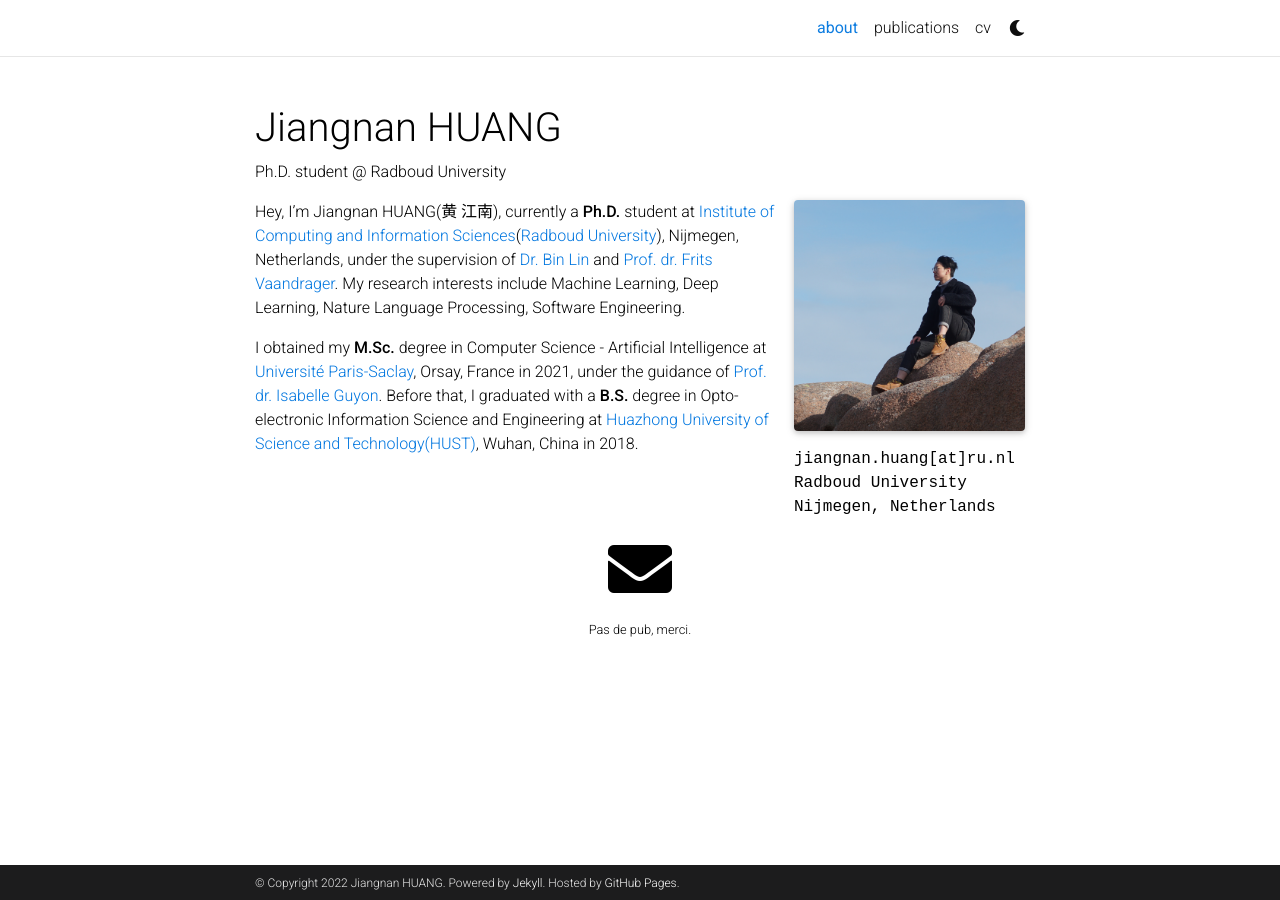
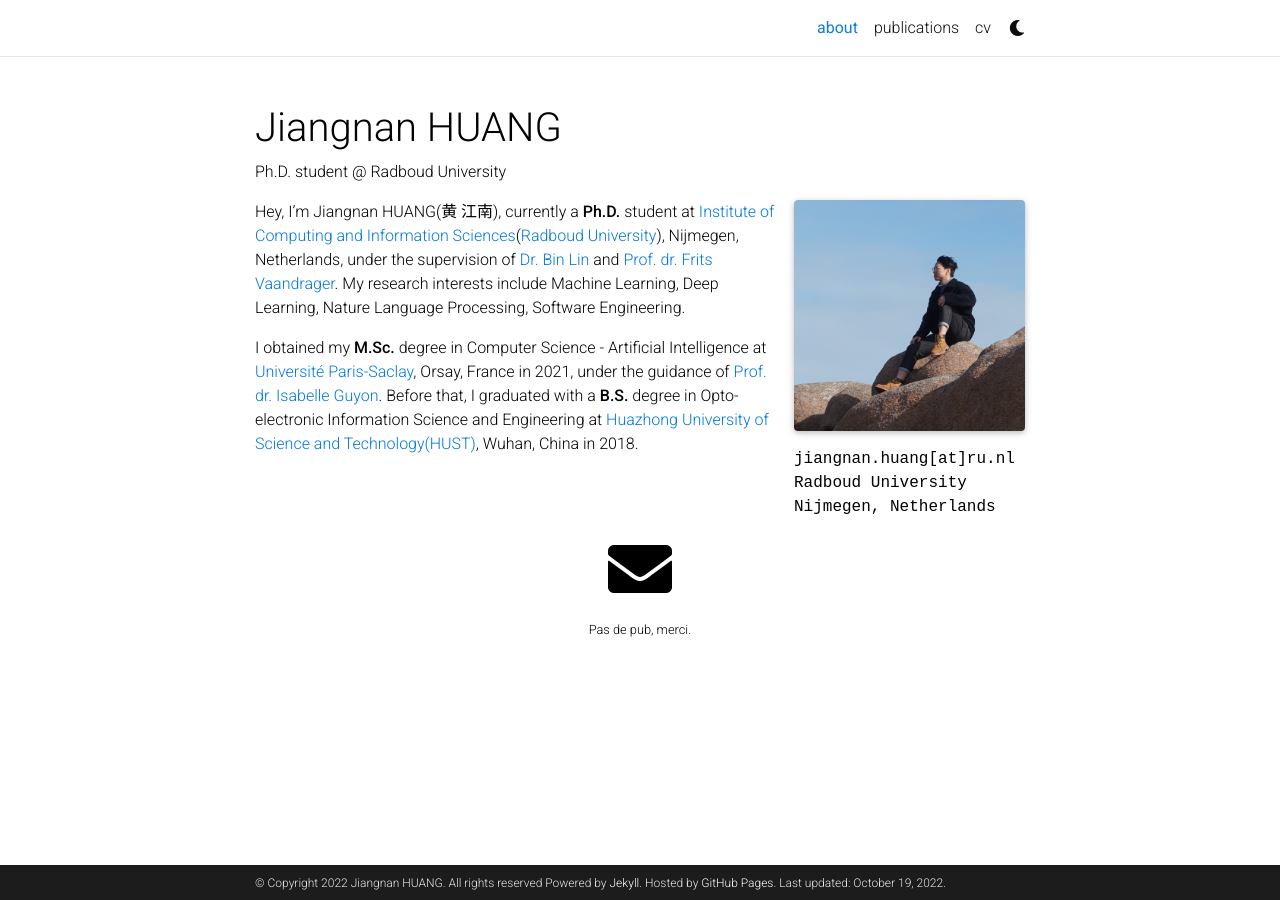
Before and after one commit to jiangnanpro/jiangnanpro.github.io, a Jekyll site: the page built from _pages/about.md, in a window 1280 px wide. Built offline with Jekyll 4.4.1, drawn with Linux system fonts in a browser that asks for light colours; comment, search, counter and statistics services are not loaded; a style sheet for code colours, icons or effects is not loaded; some of the changed lines change nothing that is shown.

Commit message:
all rights reserved

```diff
--- a/_config.yml
+++ b/_config.yml
@@ -10,6 +10,7 @@
 description: > # the ">" symbol means to ignore newlines until "footer_text:"
   A simple, whitespace theme for academics. Based on [*folio](https://github.com/bogoli/-folio) design.
 footer_text: >
+  All rights reserved
   Powered by <a href="https://jekyllrb.com/" target="_blank">Jekyll</a>.
   Hosted by <a href="https://pages.github.com/" target="_blank">GitHub Pages</a>.
 keywords: jekyll, jekyll-theme, academic-website, portfolio-website  # add your own keywords or leave empty
@@ -19,7 +20,7 @@
 
 url: https://jiangnanpro.github.io # the base hostname & protocol for your site
 baseurl: # the subpath of your site, e.g. /blog/
-last_updated: false # set to true if you want to display last updated in the footer
+last_updated: true # set to true if you want to display last updated in the footer
 impressum_path:  # set to path to include impressum link in the footer, use the same path as permalink in a page, helps to conform with EU GDPR
 
 # -----------------------------------------------------------------------------
```
